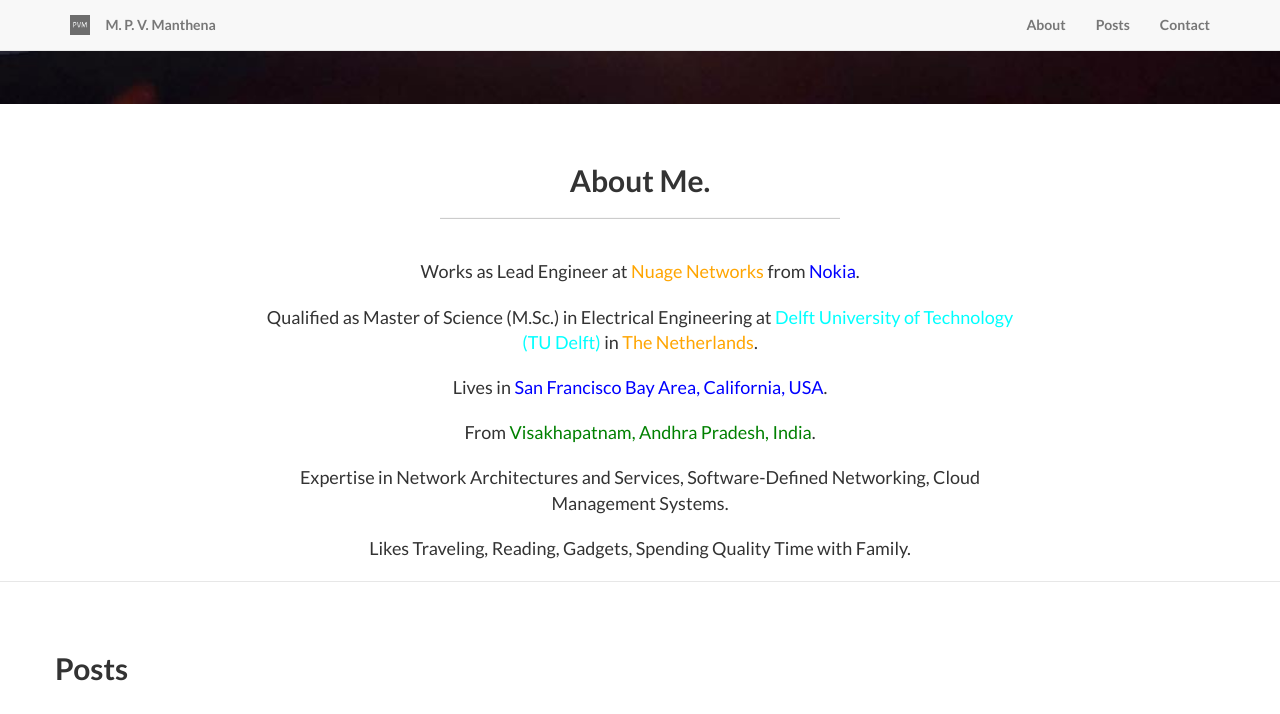
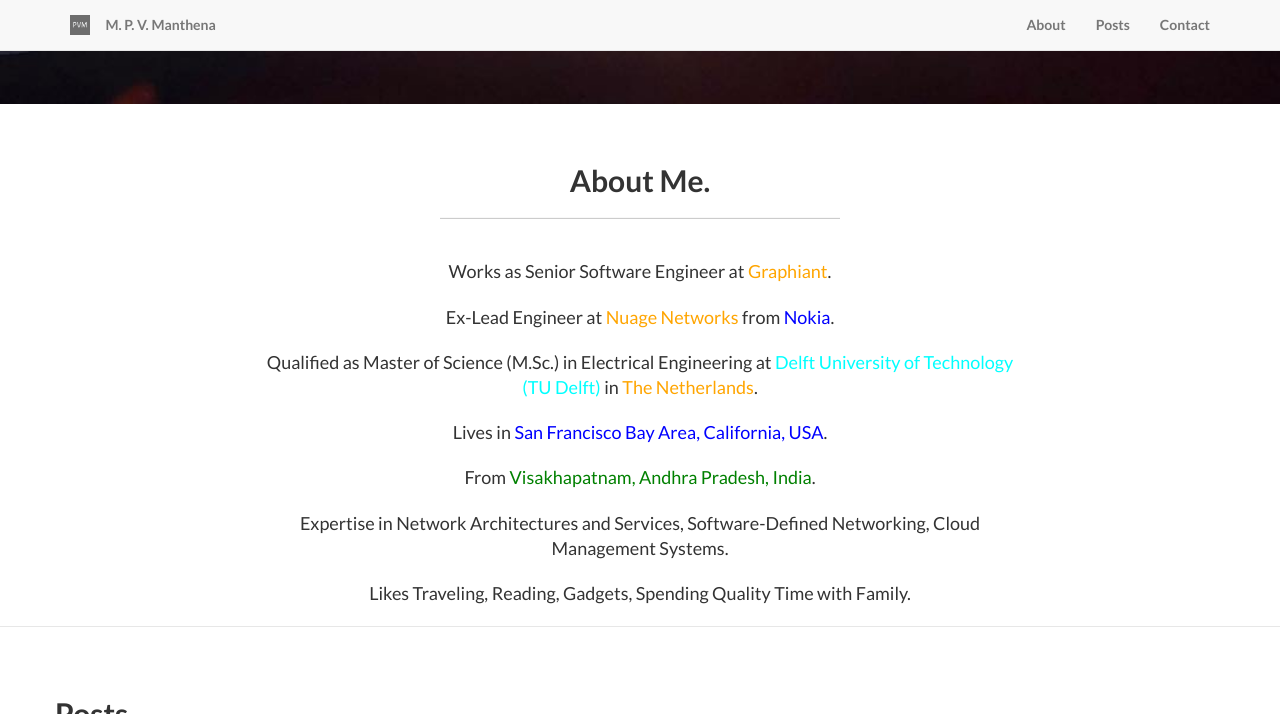
Before and after one commit to prashanthvarma/prashanthvarma.github.io, a Jekyll site: the page built from index.html, in a window 1280 px wide and 900 px high, scrolled down 739 px, cut to the strip 0-714 px from the top of the window. Built offline with Jekyll 4.4.1, drawn with Linux system fonts in a browser that asks for light colours; some web fonts are replaced.

Commit message:
Update about.html

```diff
--- a/_includes/about.html
+++ b/_includes/about.html
@@ -9,7 +9,8 @@
             <hr class="intro-divider">
             <br/>
             <font size="4px">
-                <p class="lead">Works as Lead Engineer at <a href="http://www.nuagenetworks.net"><font color="Orange">Nuage Networks</font></a> from <a href="https://www.nokia.com"><font color="Blue">Nokia</font></a>.</p>
+                <p class="lead">Works as Senior Software Engineer at <a href="https://graphiant.com"><font color="Orange">Graphiant</font></a>.</p>
+                <p class="lead">Ex-Lead Engineer at <a href="http://www.nuagenetworks.net"><font color="Orange">Nuage Networks</font></a> from <a href="https://www.nokia.com"><font color="Blue">Nokia</font></a>.</p>
                 <p class="lead">Qualified as Master of Science (M.Sc.) in Electrical Engineering at <a href="https://www.tudelft.nl/en"><font color="Cyan">Delft University of Technology (TU Delft)</font></a> in <font color="Orange">The Netherlands</font>.</p>
                 <p class="lead">Lives in <font color="Blue">San Francisco Bay Area, California, USA</font>.</p>
                 <p class="lead">From <font color="Green">Visakhapatnam, Andhra Pradesh, India</font>.</p>
```
